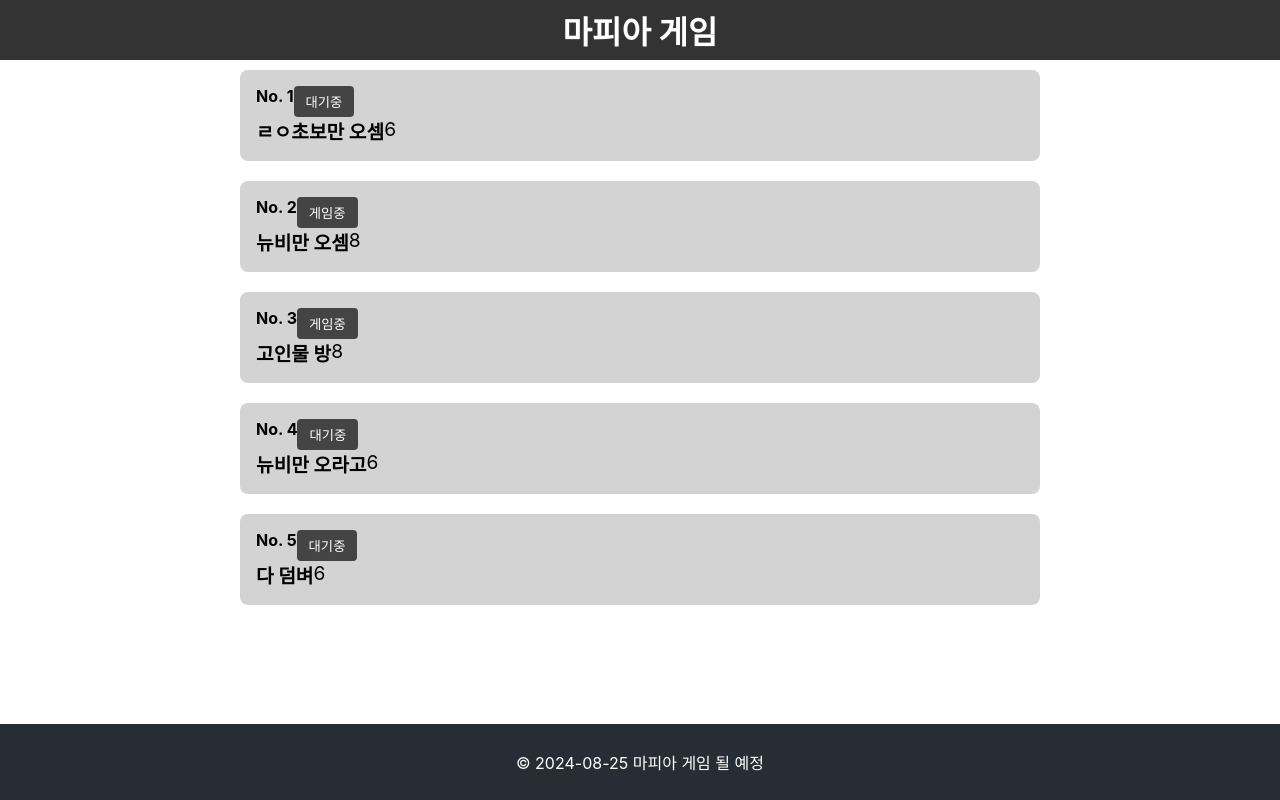
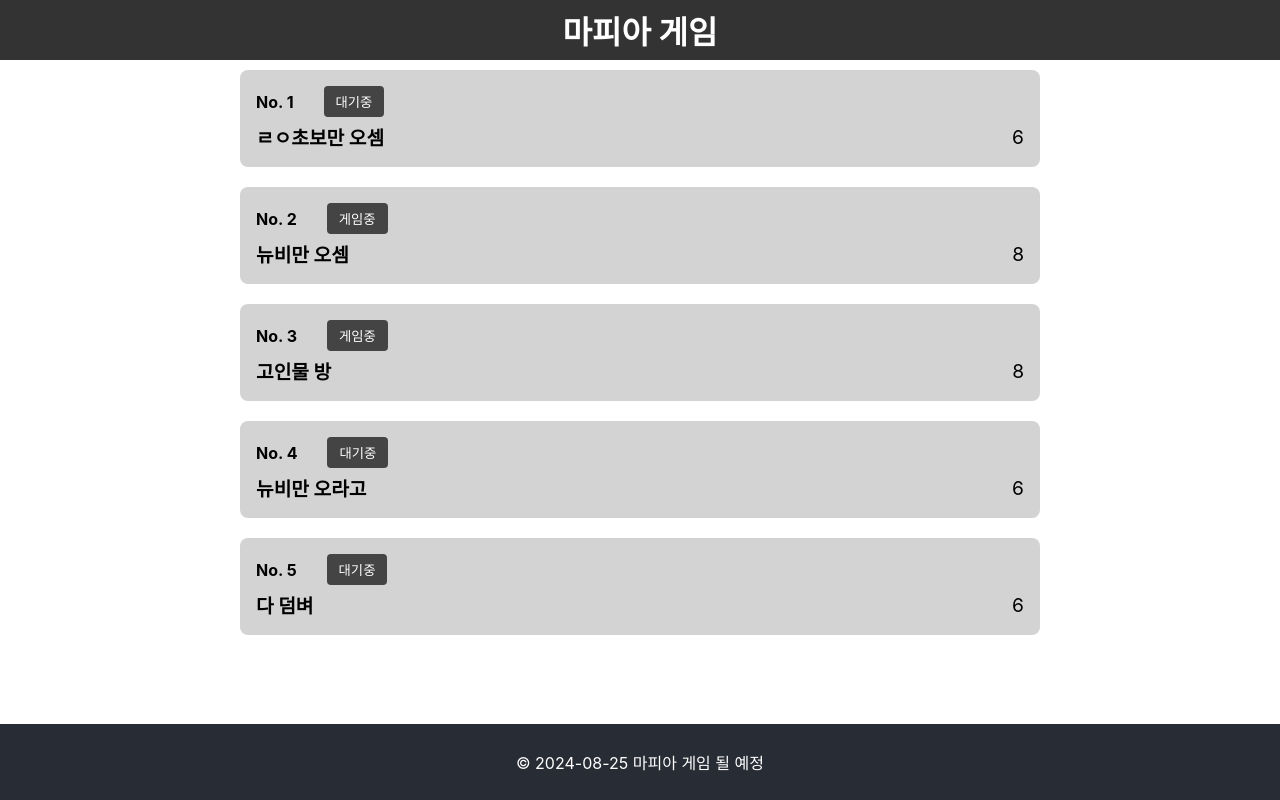
Before and after one commit to Team-Mafia-dev/mafia, a React (Create React App) app: page /robe in a window 1280 px wide. Built offline with nearby package versions, Linux system fonts and the light colour scheme.

Commit message:
Room UI 완료

```diff
--- a/src/components/Robe/Room/Room.css
+++ b/src/components/Robe/Room/Room.css
@@ -1,34 +1,24 @@
 /* src/components/room.css */
-/* 그리드 시스템 룸카드 UI 부터 시작하면됨*/
 .room {
   display: grid;
-  justify-content: space-between;
-  align-items: center;
-  background-color: #d3d3d3; /* 배경색은 이미지에서처럼 연한 회색 */
+  grid-template-columns: 1fr auto; /* 좌측과 우측 두 개의 컬럼 */
+  background-color: #d3d3d3; /* 배경색 */
   padding: 16px;
   margin: 10px 0;
   border-radius: 8px;
+  align-items: center;
 }
 
 .room-top {
   display: flex;
-  flex-direction: row;
+  align-items: center;
+  gap: 30px; /* 방 숫자와 상태창 사이 간격 */
+  padding-bottom: 6px;
 }
 
 .room-no {
   font-weight: bold;
   margin: 0;
-}
-
-.room-title {
-  font-size: 1.2rem;
-  margin: 0;
-  font-weight: bold;
-}
-
-.room-center {
-  display: flex;
-  align-items: center;
 }
 
 .room-status {
@@ -40,11 +30,19 @@
 }
 
 .room-bottom {
+  grid-column: 1 / span 2; /* 하단 영역을 그리드 전체로 확장 */
   display: flex;
-  flex-direction: row;
+  justify-content: space-between;
+  align-items: center;
+}
+
+.room-title {
+  font-size: 1.2rem;
+  font-weight: bold;
+  margin: 0;
 }
 
 .room-players {
+  font-size: 1.2rem;
   margin: 0;
-  font-size: 1.2rem;
 }
```
